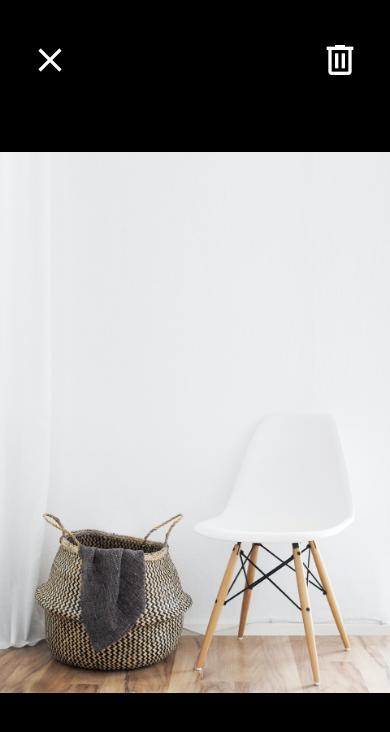
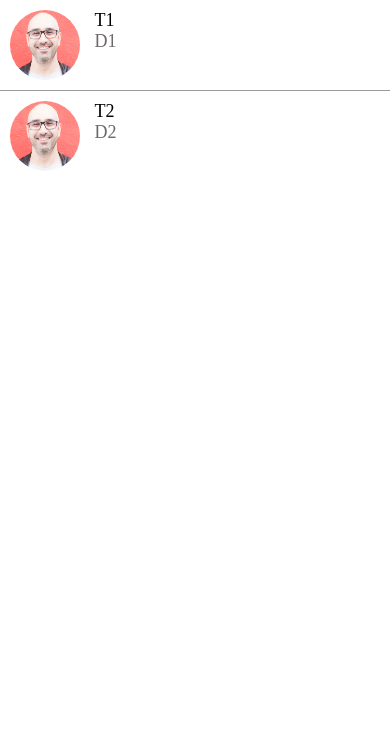
Before and after one commit to matias-moll/marketplace-native, a React Native app: screen / in a window 390 px wide. Shown: the top 732 px of the page. Built offline with nearby package versions, Linux system fonts and the light colour scheme.

Commit message:
Added List components.

```diff
--- a/App.js
+++ b/App.js
@@ -5,10 +5,11 @@ import ViewImageScreen from './app/screens/ViewImageScreen';
 import WelcomeScreen from './app/screens/WelcomeScreen';
 import Card from './app/components/Card'
 import ListingDetailsScreen from './app/screens/ListingDetailsScreen';
+import MessagesScreen from './app/screens/MessagesScreen';
 
 export default function App() {
   return (
-    <ViewImageScreen></ViewImageScreen>
+    <MessagesScreen></MessagesScreen>
   );
 }
 
--- a/app/components/ListItem.js
+++ b/app/components/ListItem.js
@@ -1,11 +1,14 @@
 import React from 'react'
-import { Image, StyleSheet, Text, View } from 'react-native'
+import { Image, StyleSheet, Text, TouchableHighlight, View } from 'react-native'
 import AppText from './AppText'
 
 import colors from '../config/colors'
 
-export default function ListItem({title, subTitle, image}) {
+export default function ListItem({title, subTitle, image, onPress}) {
   return (
+    <TouchableHighlight
+      underlayColor={colors.light}
+      onPress={onPress}>
       <View style={styles.container}>
         <Image style={styles.image} source={image} />
         <View>
@@ -13,12 +16,14 @@ export default function ListItem({title, subTitle, image}) {
           <AppText style={styles.subTitle}>{subTitle}</AppText>
         </View>
       </View>
+    </TouchableHighlight>
   )
 }
 
 const styles = StyleSheet.create({
   container: {
-    flexDirection: 'row'
+    flexDirection: 'row',
+    padding: 10
   },
   image:{
     width: 70,
--- /dev/null
+++ b/app/components/ListItemSeparator.js
@@ -0,0 +1,17 @@
+import React from 'react'
+import { StyleSheet, Text, View } from 'react-native'
+
+import colors from '../config/colors'
+export default function ListItemSeparator() {
+  return (
+    <View  style={styles.separator}/>
+  )
+}
+
+const styles = StyleSheet.create({
+  separator:{
+    width: '100%',
+    height: 1,
+    backgroundColor: colors.light
+  }
+})
--- /dev/null
+++ b/app/components/Screen.js
@@ -0,0 +1,18 @@
+import React from 'react'
+import { StyleSheet, SafeAreaView } from 'react-native'
+
+import Constants from 'expo-constants'
+
+export default function Screen({children}) {
+  return (
+    <SafeAreaView style={styles.screen}>
+      {children}
+    </SafeAreaView>
+  )
+}
+
+const styles = StyleSheet.create({
+  screen: {
+    paddingTop: Constants.statusBarHeight
+  }
+})
--- a/app/config/colors.js
+++ b/app/config/colors.js
@@ -4,4 +4,5 @@ export default{
   black: '#000',
   white: '#fff',
   medium: '#6e6969',
+  light: '#999A9D'
 }
--- /dev/null
+++ b/app/screens/MessagesScreen.js
@@ -0,0 +1,44 @@
+import React from 'react'
+import { StyleSheet, Text, View, FlatList, } from 'react-native'
+
+import ListItem from '../components/ListItem'
+import ListItemSeparator from '../components/ListItemSeparator'
+import Screen from '../components/Screen'
+const messages = [
+  {
+    id: 1,
+    title: 'T1',
+    description: 'D1',
+    image: require('../assets/mosh.jpg')
+  },
+  {
+    id: 2,
+    title: 'T2',
+    description: 'D2',
+    image: require('../assets/mosh.jpg')
+  }
+]
+
+export default function MessagesScreen() {
+  return (
+    <Screen>
+      <FlatList
+        data={messages}
+        keyExtractor={message => message.id.toString()}
+        renderItem={({item}) =>
+          <ListItem
+            title={item.title}
+            subTitle={item.description}
+            image={item.image}
+            onPress={() => console.log('Message Selected', item)}
+          />
+        }
+        ItemSeparatorComponent={ () => <ListItemSeparator />}
+      />
+    </Screen>
+
+  )
+}
+
+const styles = StyleSheet.create({
+})
--- a/package.json
+++ b/package.json
@@ -9,6 +9,7 @@
   },
   "dependencies": {
     "expo": "~39.0.2",
+    "expo-constants": "^9.2.0",
     "expo-status-bar": "~1.0.2",
     "react": "16.13.1",
     "react-dom": "16.13.1",
```
Lines whose indentation alone changed are shown as unchanged.
